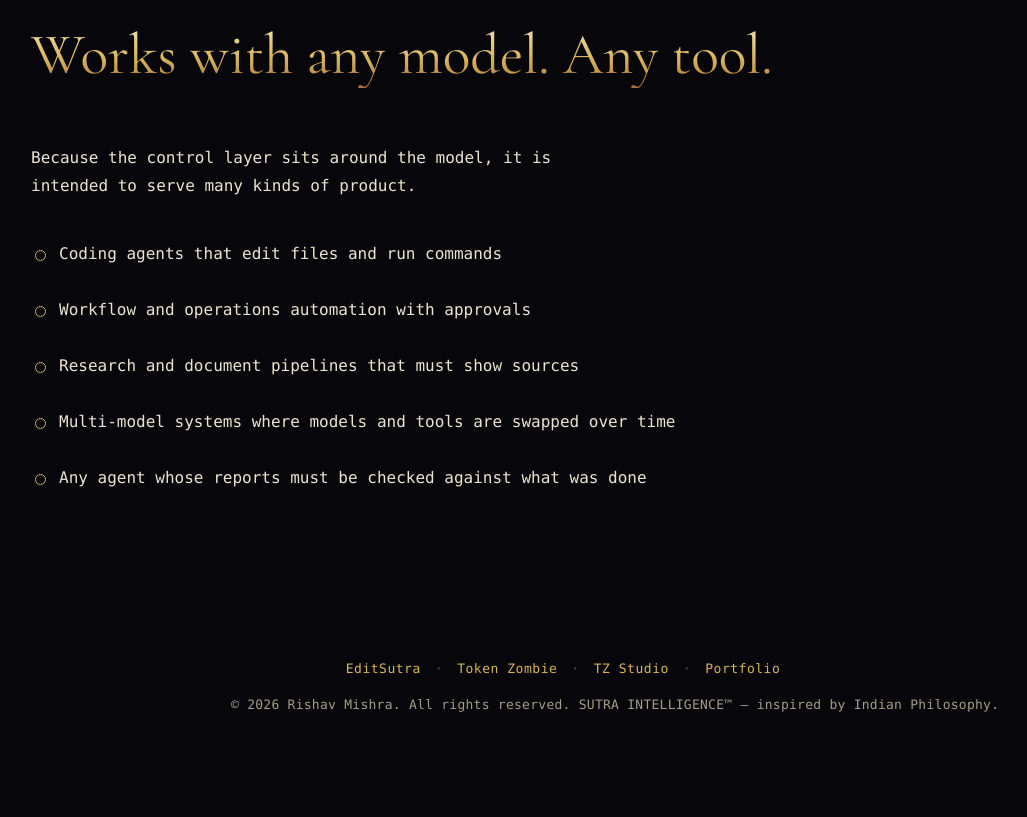
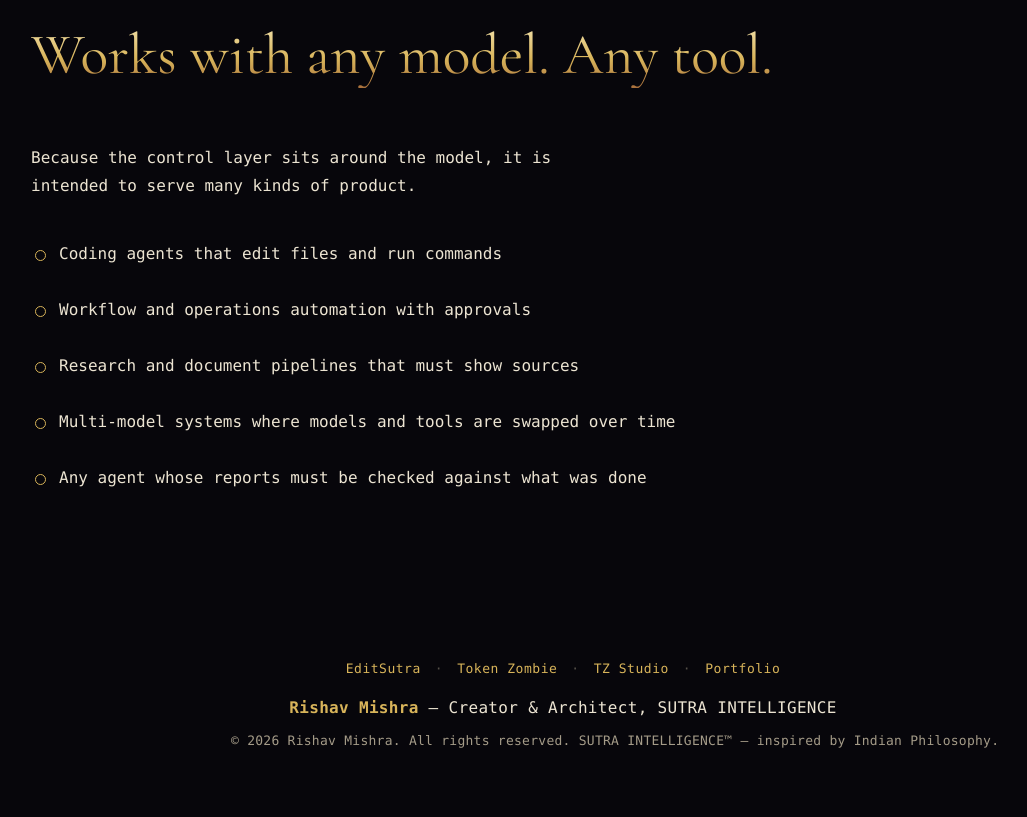
Before and after one commit to rishavm713-create/sutra-intelligence-site, a plain HTML site: page index.html in a window 1280 px wide. Shown: the part 7285-8102 px from the top of the page, without its empty margins (77-1104 px from the left). Before the commit the page ends 8066 px from the top, so only its background shows below. Drawn offline with nearby package versions, Linux system fonts and the light colour scheme.

Commit message:
Deploy byline

```diff
--- a/index.html
+++ b/index.html
@@ -173,6 +173,7 @@
 </main>
 <footer>
   <p class="more"><a href="https://editsutra.github.io/" rel="noopener">EditSutra</a><span>·</span><a href="https://rishavm713-create.github.io/token-zombie/" rel="noopener">Token Zombie</a><span>·</span><a href="https://rishavm713-create.github.io/token-zombie/" rel="noopener">TZ Studio</a><span>·</span><a href="https://rishavm713-create.github.io/" rel="noopener">Portfolio</a></p>
+  <p class="byline"><strong>Rishav Mishra</strong> — Creator &amp; Architect, SUTRA INTELLIGENCE</p>
   <p>© 2026 Rishav Mishra. All rights reserved. SUTRA INTELLIGENCE™ — inspired by Indian Philosophy.</p>
 </footer>
 <script src="main.js" defer></script>
--- a/style.css
+++ b/style.css
@@ -165,3 +165,5 @@ footer p:not(.more){white-space:nowrap;font-size:clamp(9px,2.6vw,13px);letter-sp
 .pairs span:last-child{color:#e8c46a;font-weight:600}
 #founder blockquote p{font-size:clamp(19px,4.8vw,23px)}
 #founder blockquote p:first-child{font-size:clamp(22px,5.6vw,28px)}
+footer p.byline{white-space:normal;font-size:clamp(13px,3.4vw,16px);color:#ece4d2;letter-spacing:.02em;margin-bottom:8px}
+footer p.byline strong{color:#d8b45a;font-weight:600}
```
